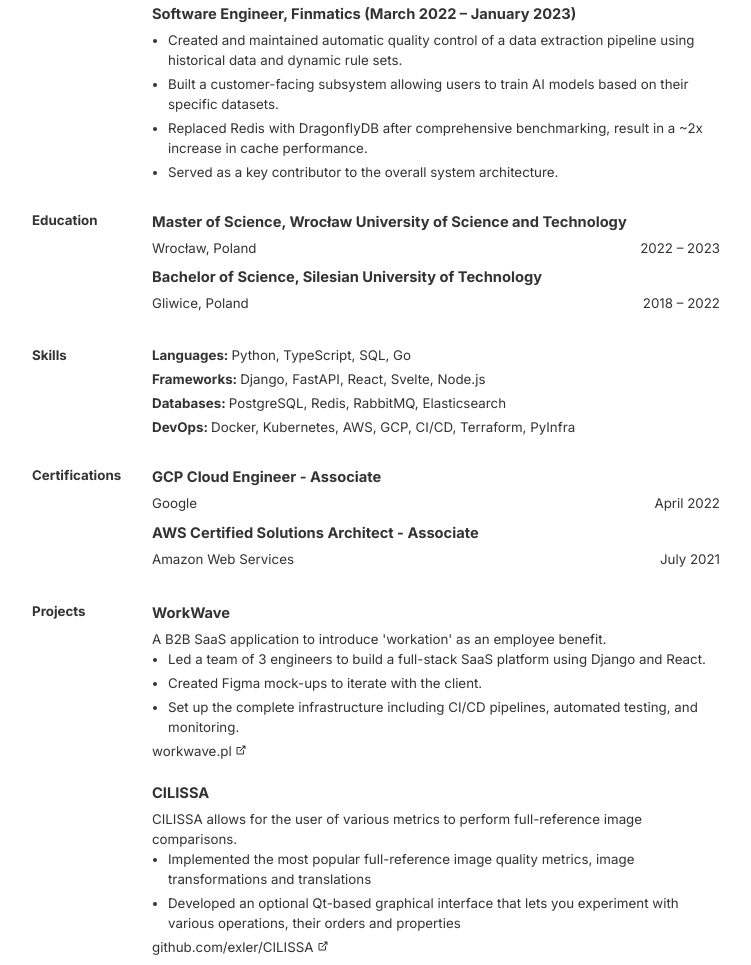
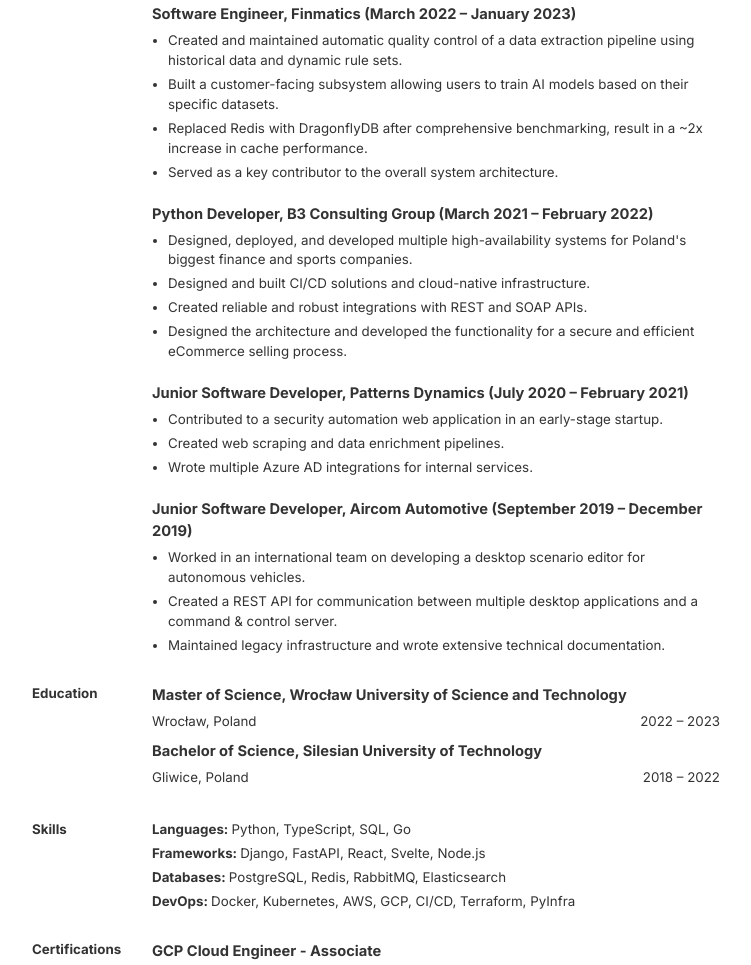
Before and after one commit to exler/personal, an Astro site: page /resume in a window 1280 px wide. Shown: the part 917-1882 px from the top of the page, without its empty margins (264-1015 px from the left). Built offline with nearby package versions, Linux system fonts and the light colour scheme; Astro itself is replaced by a stand-in of ours.

Commit message:
feat: Add more experience to CV

```diff
--- a/src/pages/resume.astro
+++ b/src/pages/resume.astro
@@ -59,6 +59,43 @@ const resumeData = {
                 "Built a customer-facing subsystem allowing users to train AI models based on their specific datasets.",
                 "Replaced Redis with DragonflyDB after comprehensive benchmarking, result in a ~2x increase in cache performance.",
                 "Served as a key contributor to the overall system architecture.",
+            ],
+        },
+        {
+            company: "B3 Consulting Group",
+            position: "Python Developer",
+            location: "Remote",
+            startDate: "March 2021",
+            endDate: "February 2022",
+            highlights: [
+                "Designed, deployed, and developed multiple high-availability systems for Poland's biggest finance and sports companies.",
+                "Designed and built CI/CD solutions and cloud-native infrastructure.",
+                "Created reliable and robust integrations with REST and SOAP APIs.",
+                "Designed the architecture and developed the functionality for a secure and efficient eCommerce selling process.",
+            ],
+        },
+        {
+            company: "Patterns Dynamics",
+            position: "Junior Software Developer",
+            location: "Remote",
+            startDate: "July 2020",
+            endDate: "February 2021",
+            highlights: [
+                "Contributed to a security automation web application in an early-stage startup.",
+                "Created web scraping and data enrichment pipelines.",
+                "Wrote multiple Azure AD integrations for internal services.",
+            ],
+        },
+        {
+            company: "Aircom Automotive",
+            position: "Junior Software Developer",
+            location: "Gliwice, Poland",
+            startDate: "September 2019",
+            endDate: "December 2019",
+            highlights: [
+                "Worked in an international team on developing a desktop scenario editor for autonomous vehicles.",
+                "Created a REST API for communication between multiple desktop applications and a command & control server.",
+                "Maintained legacy infrastructure and wrote extensive technical documentation.",
             ],
         },
     ],
```
Also changed, not shown: 1 other file.
